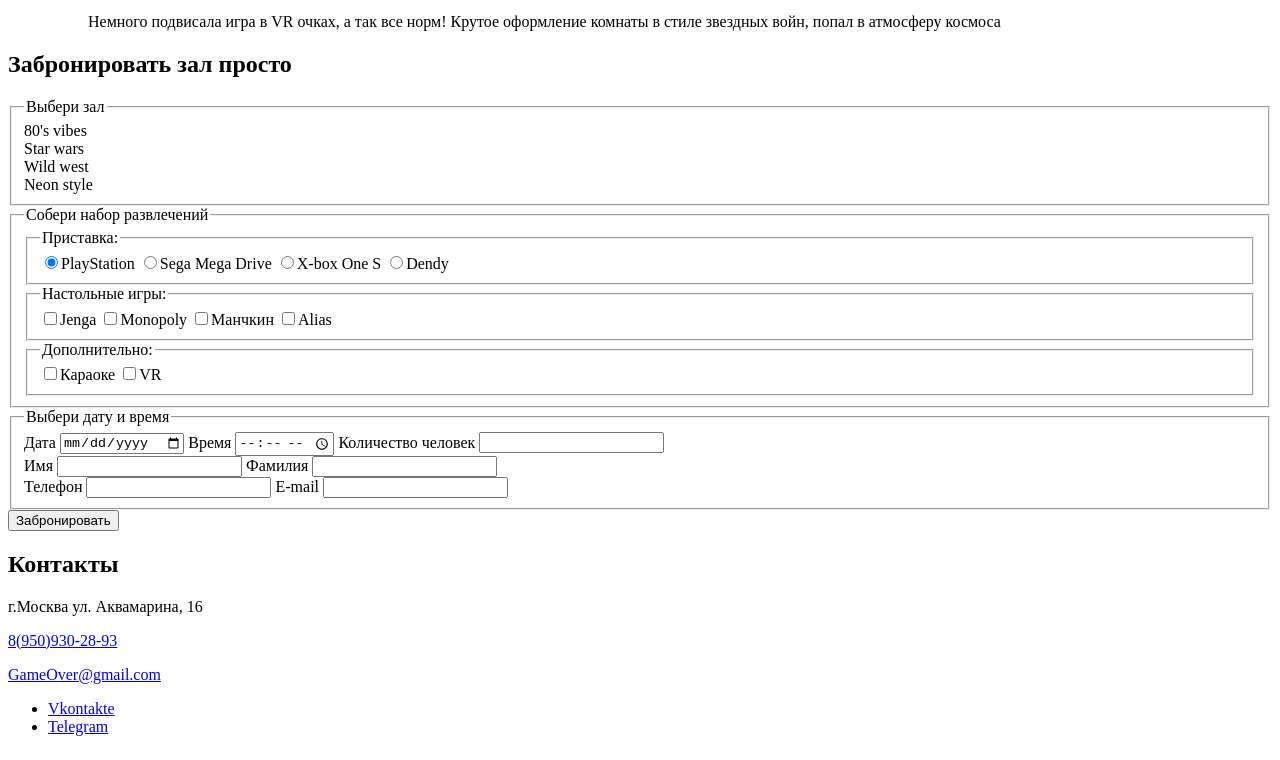
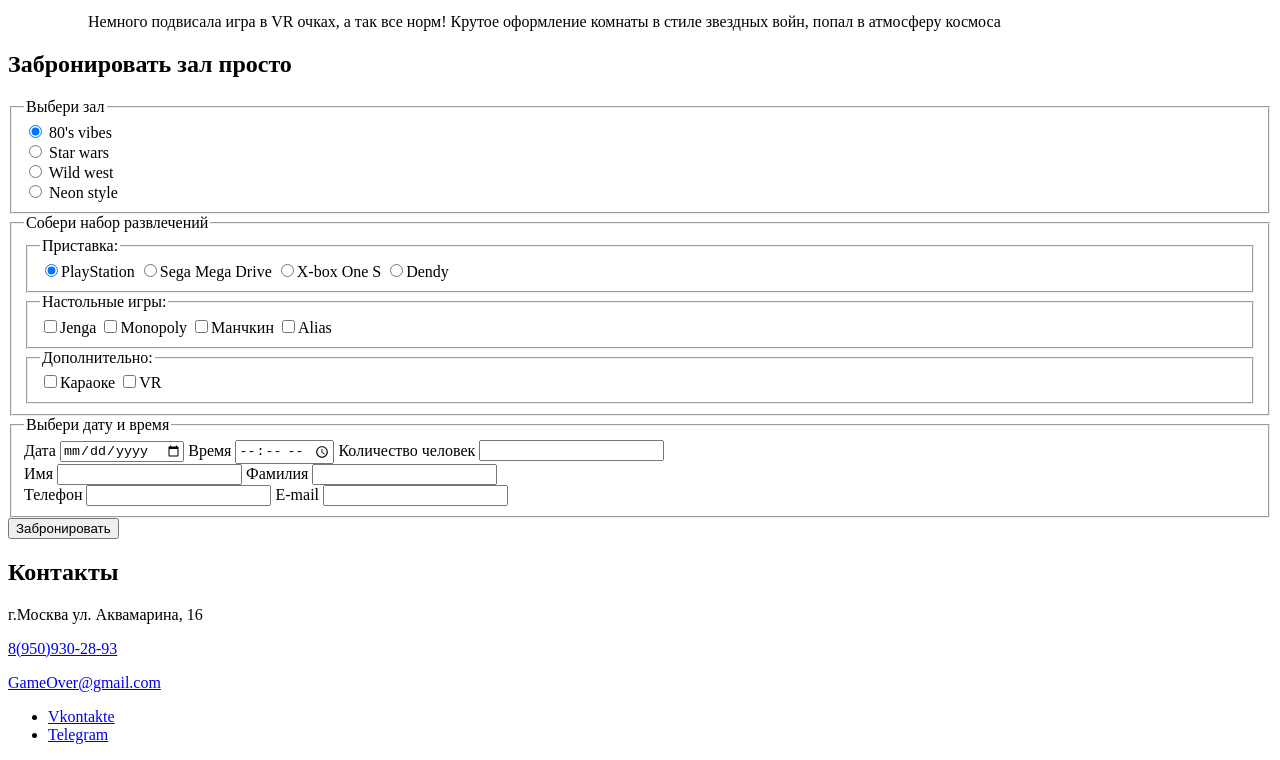
Before and after one commit to christmas369/Go1, a plain HTML site: page index.html in a window 1280 px wide. Shown: the part 2499-3259 px from the top of the page. Drawn offline with Linux system fonts and the light colour scheme.

Commit message:
add new blocks

```diff
--- a/index.html
+++ b/index.html
@@ -132,19 +132,19 @@
         <fieldset>
           <legend>Выбери зал</legend>
           <div>
-            <input type="radio" name="halls" value="vibes" id="vibes" checked hidden>
+            <input type="radio" name="halls" value="vibes" id="vibes" checked>
             <label for="vibes">80's vibes</label>
           </div>
           <div>
-            <input type="radio" name="halls" value="star" id="star" hidden>
+            <input type="radio" name="halls" value="star" id="star">
             <label for="star">Star wars</label>
           </div>
           <div>
-            <input type="radio" name="halls" value="west" id="west" hidden>
+            <input type="radio" name="halls" value="west" id="west">
             <label for="west">Wild west</label>
           </div>
           <div>
-            <input type="radio" name="halls" value="neon" id="neon" hidden>
+            <input type="radio" name="halls" value="neon" id="neon">
             <label for="neon">Neon style</label>
           </div>
         </fieldset>
```
